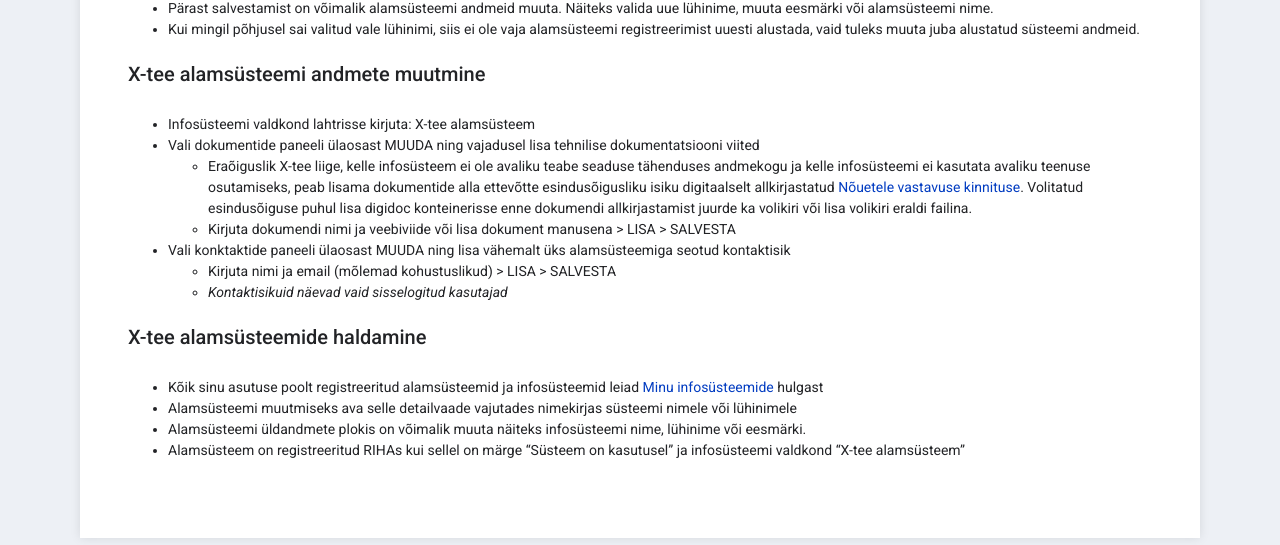
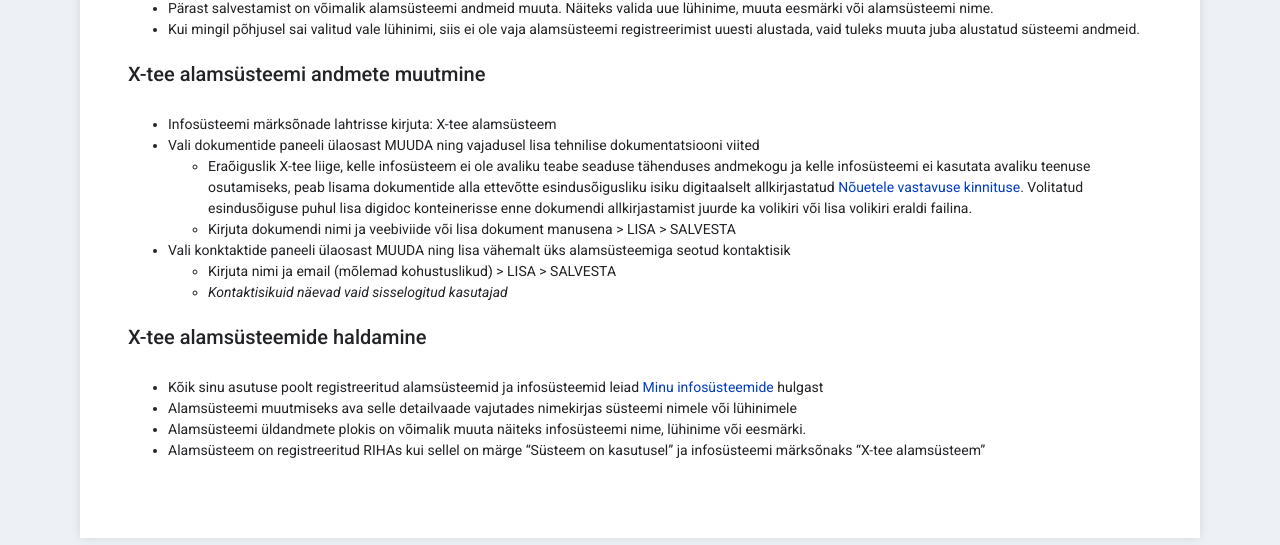
Before and after one commit to e-gov/RIHA-Help, a Jekyll site: the page built from docs/X-tee-alamsysteem.md, in a window 1280 px wide. Shown: the part 1199-1744 px from the top of the page. Built offline with Jekyll 4.4.1, drawn with Linux system fonts in a browser that asks for light colours.

Commit message:
Update X-tee-alamsysteem.md

```diff
--- a/docs/X-tee-alamsysteem.md
+++ b/docs/X-tee-alamsysteem.md
@@ -29,7 +29,7 @@ Pärast salvestamist avaneb loodud alamsüsteemi detailvaade
 
 ### X-tee alamsüsteemi andmete muutmine
 
-- Infosüsteemi valdkond lahtrisse kirjuta: X-tee alamsüsteem
+- Infosüsteemi märksõnade lahtrisse kirjuta: X-tee alamsüsteem
 - Vali dokumentide paneeli ülaosast MUUDA ning vajadusel lisa tehnilise dokumentatsiooni viited
   - Eraõiguslik X-tee liige, kelle infosüsteem ei ole avaliku teabe seaduse tähenduses andmekogu ja kelle infosüsteemi ei kasutata avaliku teenuse osutamiseks, peab lisama dokumentide alla ettevõtte esindusõigusliku isiku digitaalselt allkirjastatud [Nõuetele vastavuse kinnituse](https://www.ria.ee/public/x_tee/xtee_nouetele_vastavus_kinnitus.pdf). Volitatud esindusõiguse puhul lisa digidoc konteinerisse enne dokumendi allkirjastamist juurde ka volikiri või lisa volikiri eraldi failina.
   - Kirjuta dokumendi nimi ja veebiviide või lisa dokument manusena > LISA > SALVESTA
@@ -42,4 +42,4 @@ Pärast salvestamist avaneb loodud alamsüsteemi detailvaade
 - Kõik sinu asutuse poolt registreeritud alamsüsteemid ja infosüsteemid leiad [Minu infosüsteemide](https://www.riha.ee/Kirjelda) hulgast
 - Alamsüsteemi muutmiseks ava selle detailvaade vajutades nimekirjas süsteemi nimele või lühinimele
 - Alamsüsteemi üldandmete plokis on võimalik muuta näiteks infosüsteemi nime, lühinime või eesmärki.
-- Alamsüsteem on registreeritud RIHAs kui sellel on märge "Süsteem on kasutusel" ja infosüsteemi valdkond "X-tee alamsüsteem"
+- Alamsüsteem on registreeritud RIHAs kui sellel on märge "Süsteem on kasutusel" ja infosüsteemi märksõnaks "X-tee alamsüsteem"
```
